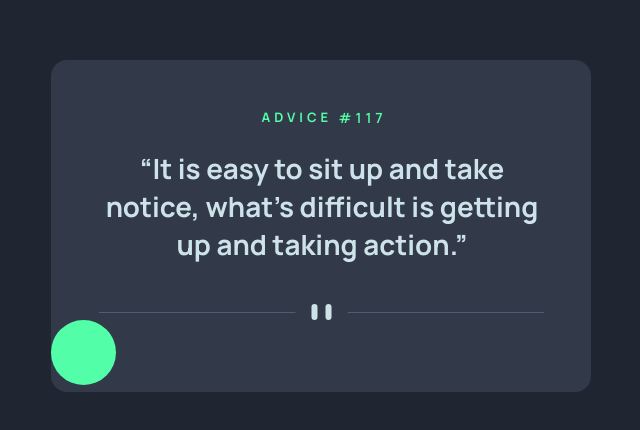
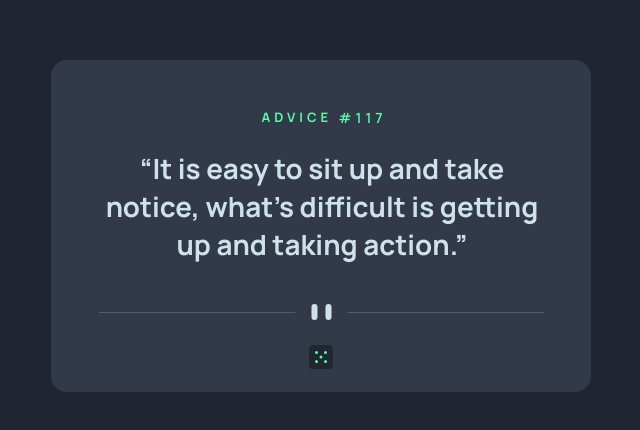
Before and after one commit to HigoFerreira/advice-generation-app, a plain HTML site: page index.html in a window 1280 px wide. Shown: the part 174-604 px from the top of the page, without its empty margins (319-959 px from the left). Drawn offline with Linux system fonts and the light colour scheme.

Commit message:
alterações no html e css

```diff
--- a/index.html
+++ b/index.html
@@ -24,9 +24,12 @@
         </div>
 
         <div class="thought">
-          <p class="paragraph">“It is easy to sit up and take notice, what's difficult is getting
-          up and taking action.”</p>
+          <p class="paragraph">
+            “It is easy to sit up and take notice, what's difficult is getting
+            up and taking action.”
+          </p>
         </div>
+
         <div class="pattern-divider">
           <img
             src="./src/image/pattern-divider-desktop.svg"
@@ -34,8 +37,10 @@
           />
         </div>
 
-        <div class="neon-green icon-dice">
-          <!-- <img src="./src/image/icon-dice.svg"/> -->
+        <div class="container">
+          <div class="circle-green">
+            <img src="./src/image/icon-dice.svg" class="icon-dice-black" />
+          </div>
         </div>
       </div>
     </main>
--- a/src/css/style.css
+++ b/src/css/style.css
@@ -66,7 +66,7 @@ main {
 .pattern-divider {
   display: flex;
   justify-content: center;
-  align-items: center;
+  text-align: center;
 }
 
 .pattern-divider-desktop {
@@ -74,24 +74,28 @@ main {
   width: 445px;
 }
 
-.neon-green {
-  background: var(--Neon-Green);
-
-  border-radius: 50%;
-  width: 65px;
-  height: 65px;
-  cursor: pointer;
-}
-
-.icon-dice {
+.container{
+  justify-content: center;
   display: flex;
-  justify-content: center;
-  align-items: center;
+  padding-top: 25px;
+  /* border-radius: 50%; */
 
 }
 
-/* .neon-green,
-.icon-dice{
-  cursor: pointer;
-  transform: scale(1.10);
+.circle-green{
+  background: var(--Neon-Green);
+  justify-content: center;
+  display: flex;
+
+  border-radius: 70px;
+
+}
+
+
+/* .icon-dice-black {
+
+  border-radius: 50%;
+  width: 30px;
+  height: 30px;
+
 } */
```
